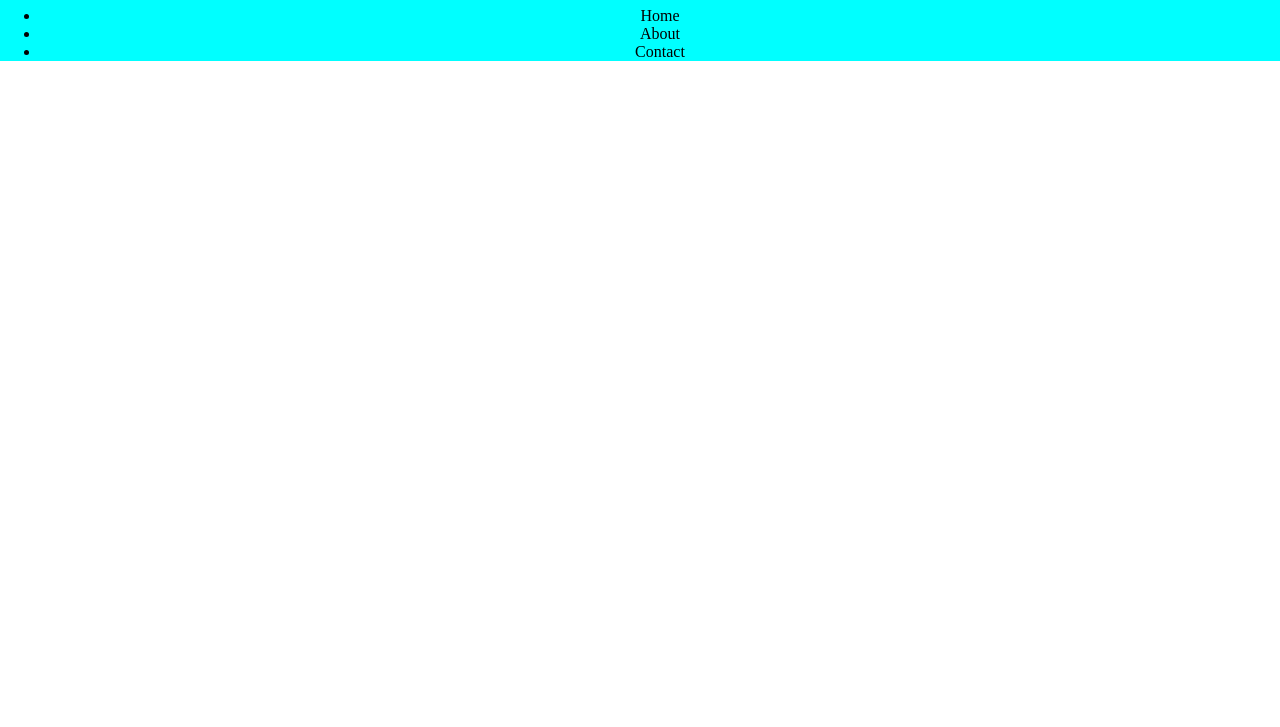
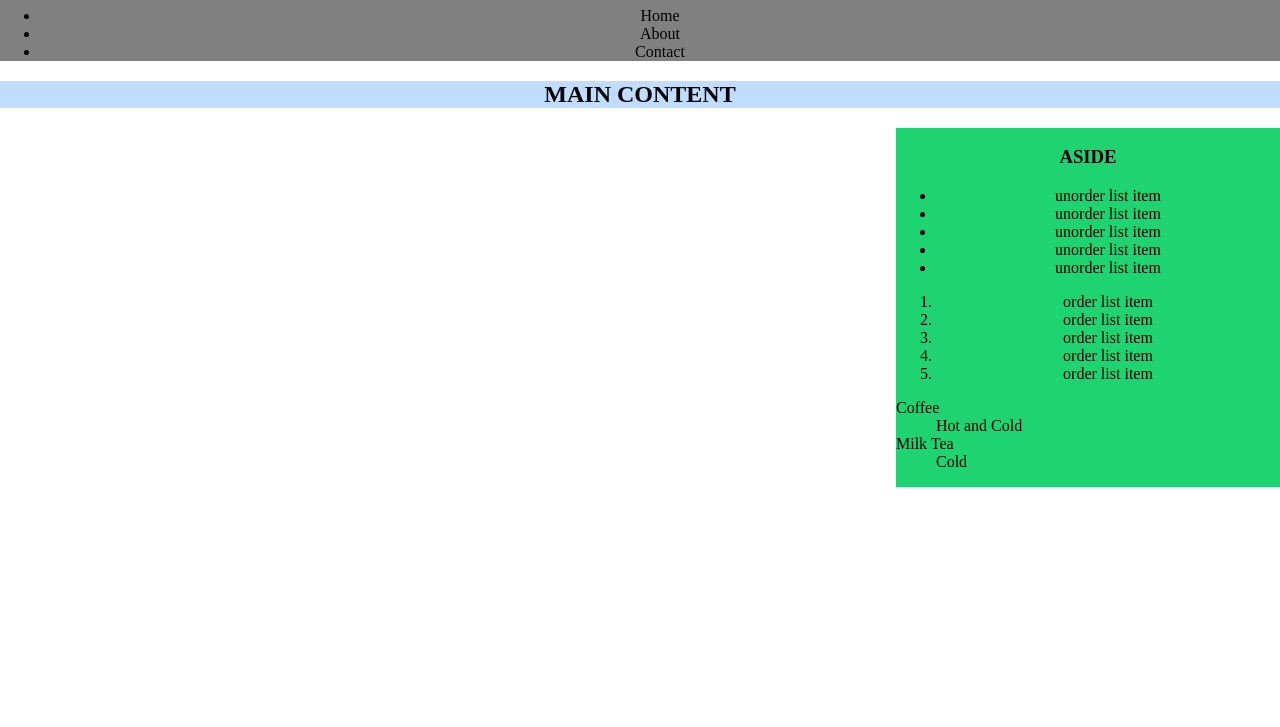
Before and after one commit to Jaowo/Jao-BasicSemanticExercise, a plain HTML site: page index.html in a window 1280 px wide. Shown: the part 73-800 px from the top of the page. Drawn offline with Linux system fonts and the light colour scheme.

Commit message:
Add aside and article 1

```diff
--- a/index.html
+++ b/index.html
@@ -14,8 +14,10 @@
 </head>
 <body style="padding:0;margin:0;text-align: center;">
  <!--************************Header Section********************-->
- <header style="background-color: aqua; padding:0; margin:0">
+ <header style="background-color: gray; padding:0; margin:0">
+
     <h1>Header</h1>
+
     <!--*******************Navigation Section*****************-->
     <nav>
         <ul>
@@ -27,5 +29,54 @@
 
     </nav>
  </header>
+
+ <!--***********************Main Section*********************-->
+ <main style="background-color: rgb(192, 221, 255);height:50%; ">
+
+<!--************************SECTION1****************************-->
+<H2>MAIN CONTENT</H2>
+<section style="background-color: rgb(101, 177, 51)); height: 50%;">
+
+    <!--Article1-->
+
+
+    <!--ASIDE-->
+    <aside style="background-color: rgb(30, 212, 112);height: 100%; float: right;width:30%;">
+        <h3>ASIDE</h3>
+        <ul>
+                <li>unorder list item </li>
+                <li>unorder list item </li>
+                <li>unorder list item </li>
+                <li>unorder list item </li>
+                <li>unorder list item </li>
+        </ul>
+        <ol>
+                <li>order list item</li>
+                <li>order list item</li>
+                <li>order list item</li>
+                <li>order list item</li>
+                <li>order list item</li>
+        </ol>
+
+
+        <dl style="text-align:left;">
+            <dt>Coffee</dt>
+            <dd>Hot and Cold</dd>
+            <dt>Milk Tea</dt>
+            <dd>Cold</dd>
+        </dl>
+
+
+
+<section>
+
+
+
+
+<!--*************************SECTION2*****************************-->
+
+
+
+ </main>
 </body>
 </html>
```
